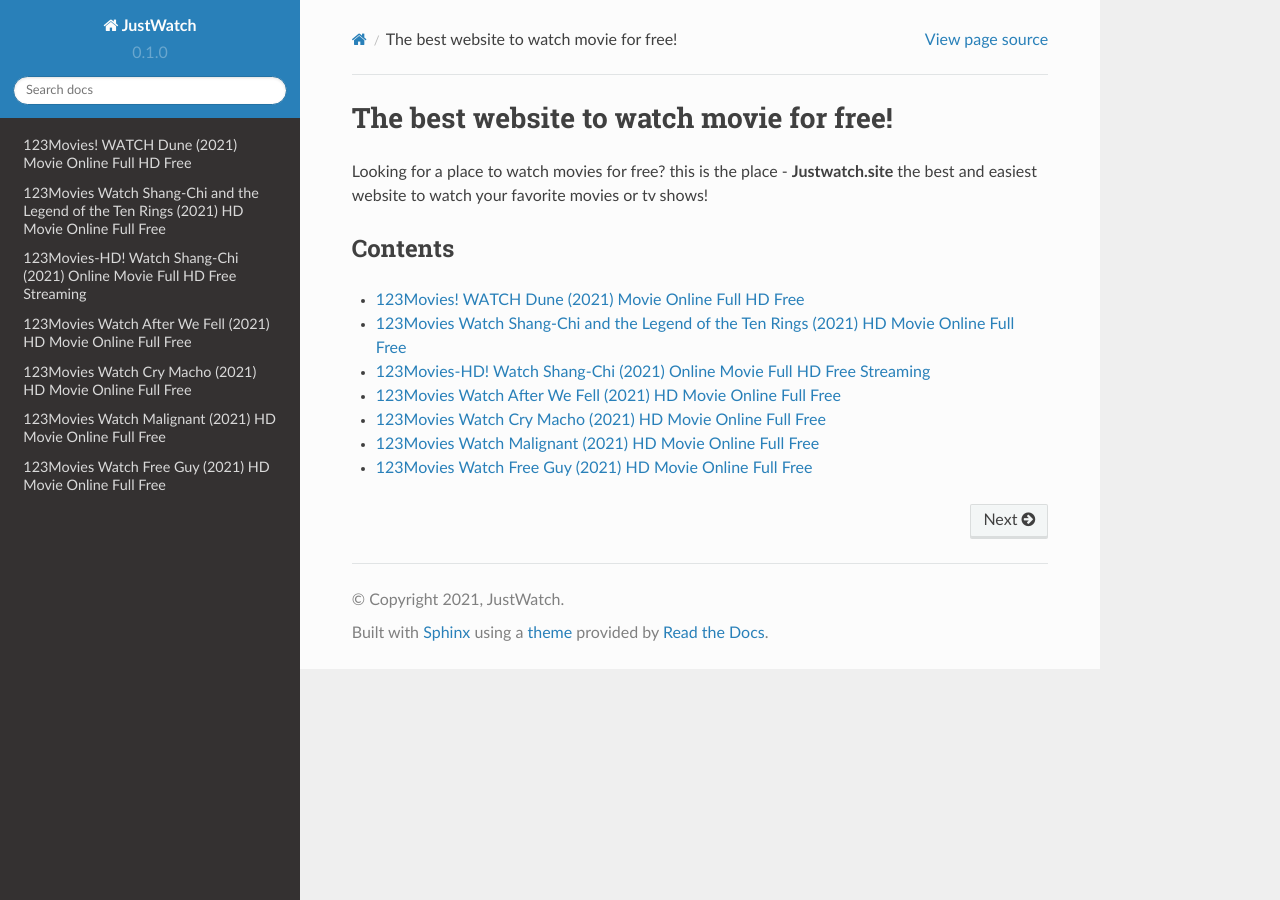
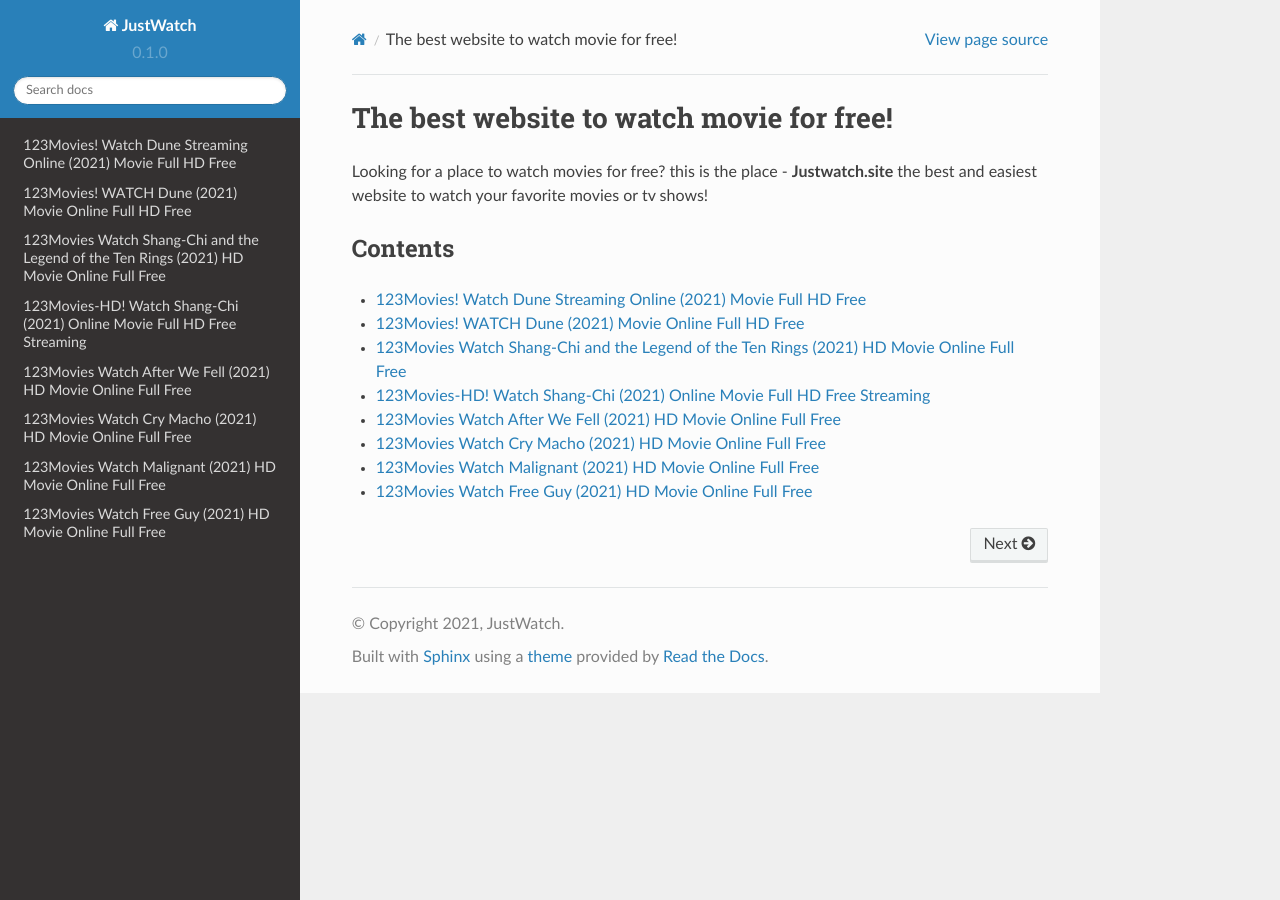
Before and after one commit to onegite/justwatch, a Sphinx documentation site: the page built from docs/source/index.rst, in a window 1280 px wide. Built offline with Sphinx 7.4.7 and the Read the Docs theme 2.0.0, drawn with Linux system fonts in a browser that asks for light colours.

Commit message:
Update index.rst

```diff
--- a/docs/source/index.rst
+++ b/docs/source/index.rst
@@ -8,6 +8,7 @@
 
 .. toctree::
 
+   watch-dune-streaming-online-movie-full-hd-free
    watch-dune-2021-full-movie-online-free
    watch-shang-chi-2021-full-movie-online-free
    watch-shang-chi-full-movie-online-free
```
